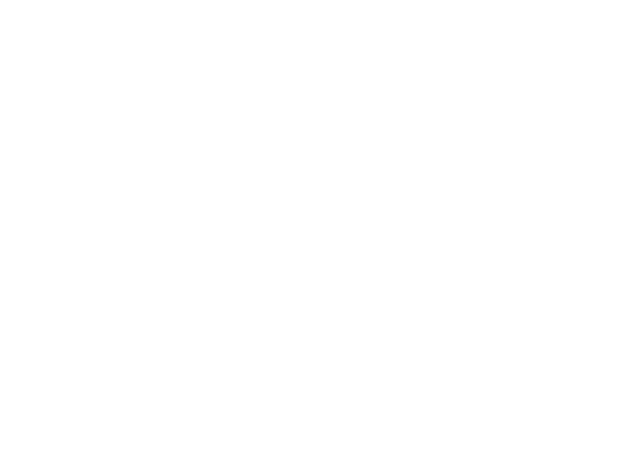
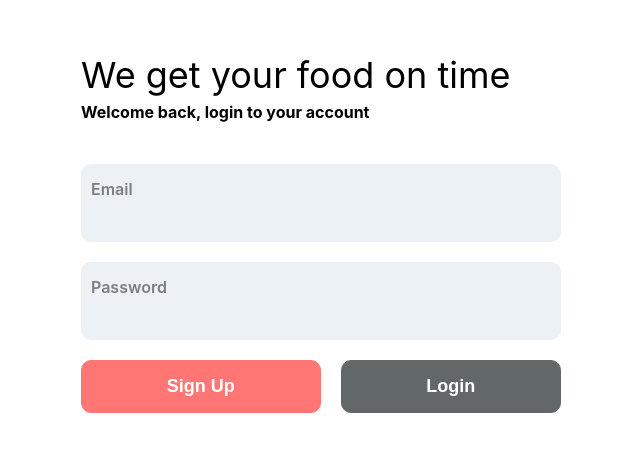
Before and after one commit to Squishy123/wayorder-frontend-ruhacks, a React (Create React App) app: page /login in a window 1280 px wide. Shown: the part 185-636 px from the top of the page, without its empty margins (319-959 px from the left). Built offline with nearby package versions, Linux system fonts and the light colour scheme.

Commit message:
added login route and component

```diff
--- a/src/App.js
+++ b/src/App.js
@@ -4,6 +4,7 @@ import {BrowserRouter as Router, Route, Link} from 'react-router-dom';
 
 import Home from './home/home';
 import Register from './register/register';
+import Login from './login/login';
 import EmailConfirmationRedirect from './emailConfirmationRedirect/emailConfirmationRedirect';
 
 import './App.scss';
@@ -13,6 +14,7 @@ function App() {
     <Router>
       <div className="app">
         <Route path="/" exact component={Home}/>
+        <Route path="/login" component={Login}/>
         <Route path="/register" component={Register}/>
         <Route path="/emailconfirm/redirect" component={EmailConfirmationRedirect}/>
       </div>
--- /dev/null
+++ b/src/login/login.js
@@ -0,0 +1,80 @@
+import React from 'react';
+
+import axios from 'axios';
+
+import styles from './login.module.scss';
+
+import { Redirect } from 'react-router-dom';
+
+export default class Login extends React.Component {
+    constructor(props) {
+        super(props);
+
+        this.state = {
+            firstNameValue: "",
+            lastNameValue: "",
+            emailValue: "",
+            passwordValue: "",
+            status: ""
+        }
+
+        this.onEmailChange = this.onEmailChange.bind(this);
+        this.onPasswordChange = this.onPasswordChange.bind(this);
+        this.loginUser = this.loginUser.bind(this);
+    }
+
+    onEmailChange(e) {
+        this.setState({emailValue: e.target.value})
+    }
+
+    onPasswordChange(e) {
+        this.setState({passwordValue: e.target.value})
+    }
+
+    async loginUser() {
+        await axios.post(`http://localhost:3000/user/login`,
+        {
+            email: this.state.emailValue,
+            password: this.state.passwordValue
+        })
+        .then((res) => {
+            this.setState({status: res.data.status});
+        })
+        .catch((err) => {
+            console.log(err);
+        });
+    }
+
+    render() {
+        return (
+            <div className={styles.login}>
+                {
+                    (this.state.status === "success") ? <Redirect to="/emailconfirm/redirect"/> : null
+                }
+
+                <div className="row">
+                    <div className="fg-1 margin-10">
+                        <h3 className="display mb-5">We get your food on time</h3>
+                        <h4 className="mt-5">Welcome back, login to your account</h4>
+                    </div>
+                </div>
+                <div className="row">
+                    <div className="fg-1 input-field margin-10">
+                        <label>Email</label>
+                        <input type="text" value={this.state.emailValue} onChange={this.onEmailChange}/>
+                    </div>
+                </div>
+                <div className="row">
+                    <div className="fg-1 input-field margin-10">
+                        <label>Password</label>
+                        <input type="password" value={this.state.passwordValue} onChange={this.onPasswordChange}/>
+                    </div>
+                </div>
+                <div className="row flex-start">
+                    <button className="submit fg-1 btn-md margin-10" onClick={this.registerUser}>Sign Up</button>
+                    <button className="info fg-1 btn-md margin-10">Login</button>
+                </div>
+            </div>
+        )
+    }
+}
--- /dev/null
+++ b/src/login/login.module.scss
@@ -0,0 +1,10 @@
+.login {
+    height: 100vh;
+    margin: auto;
+    max-width: 500px;
+
+    display: flex;
+    justify-content: center;
+    align-items: center;
+    flex-direction: column;
+}
```
